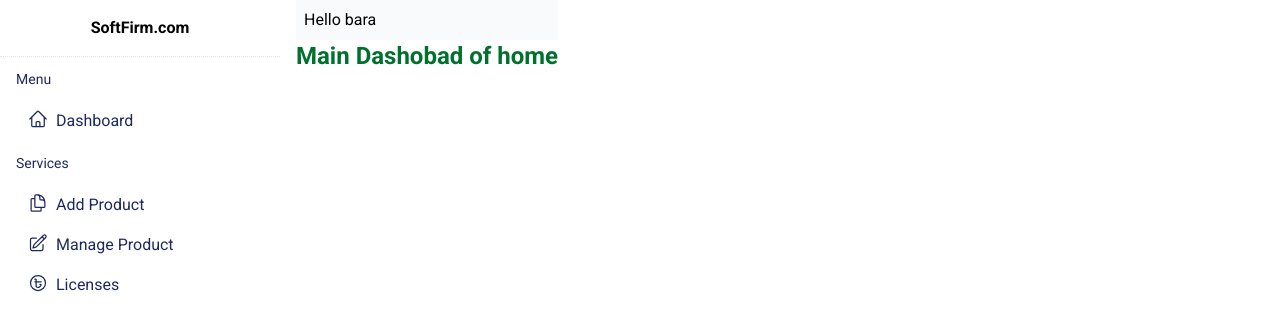
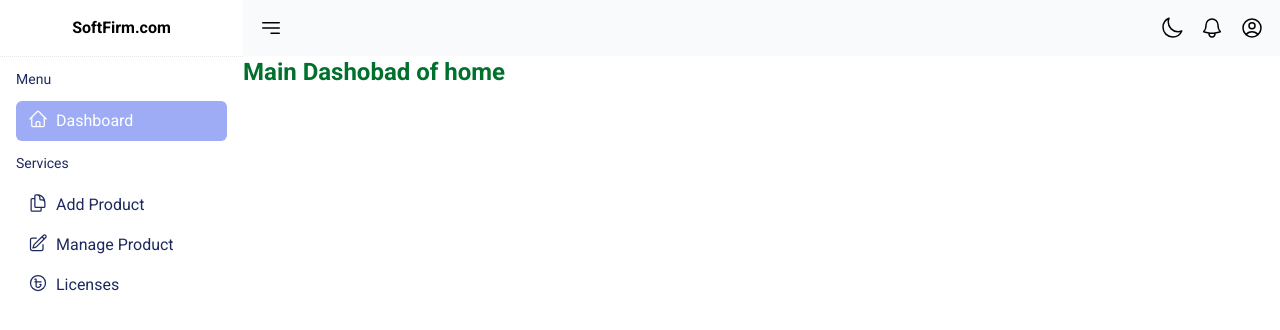
Before and after one commit to ashaansojib/firmwarehub, a React (Vite) app: page /admin in a window 1280 px wide. Shown: the top 330 px of the page. Built offline with nearby package versions, Linux system fonts and the light colour scheme.

Commit message:
active dashboard nav link

```diff
--- a/src/index.css
+++ b/src/index.css
@@ -86,3 +86,11 @@ header{
 .footer-link li{
   @apply underline
 }
+
+/* dashboard */
+.dashboard-menu{
+  @apply flex gap-2 px-3 py-2 hover:bg-[#9eabf5] hover:text-white rounded-md
+}
+.d-active{
+  @apply flex gap-2 px-3 py-2 bg-[#9eabf5] text-white rounded-md
+}
--- a/src/layout/Dashboard.jsx
+++ b/src/layout/Dashboard.jsx
@@ -1,20 +1,19 @@
 import React from 'react';
 import { Outlet, useLocation } from 'react-router-dom';
 import DashboardAside from '../pages/dashboard/DashboardAside';
+import DashboardHeader from '../pages/dashboard/DashboardHeader';
 
 const Dashboard = () => {
     const router = useLocation();
     console.log(router.pathname);
     return (
-        <section>
-            <div className='flex gap-4'>
-                <DashboardAside />
-                <div>
-                    <header>Hello bara</header>
-                    {
-                        router.pathname === '/admin' ? <h2>Main Dashobad of home</h2> : <Outlet />
-                    }
-                </div>
+        <section className='flex justify-between'>
+            <DashboardAside />
+            <div className='w-full'>
+                <DashboardHeader />
+                {
+                    router.pathname === '/admin' ? <h2>Main Dashobad of home</h2> : <Outlet />
+                }
             </div>
         </section>
     );
--- a/src/pages/dashboard/DashboardAside.jsx
+++ b/src/pages/dashboard/DashboardAside.jsx
@@ -1,15 +1,16 @@
 import React from 'react';
-import { Link, NavLink } from 'react-router-dom';
+import { Link, NavLink, useLocation } from 'react-router-dom';
 
 const DashboardAside = () => {
+    const loca = useLocation();
     return (
-        <aside className='w-[280px]'>
+        <aside className='w-[300px]'>
             <h3 className='border-b border-dotted p-4 text-center'>SoftFirm.com</h3>
             {/* menus */}
             <div className='text-secondary px-4'>
                 <span className='py-3 inline-block text-sm'>Menu</span>
                 <ul>
-                    <NavLink to="/" className='flex gap-2 px-3 py-2 hover:bg-[#9eabf5] hover:text-white rounded-md'>
+                    <NavLink to="/" className={`${loca.pathname === '/admin' ? 'd-active' : 'dashboard-menu'}`}>
                         <svg xmlns="http://www.w3.org/2000/svg" fill="none" viewBox="0 0 24 24" strokeWidth={1.5} stroke="currentColor" className="size-5">
                             <path strokeLinecap="round" strokeLinejoin="round" d="m2.25 12 8.954-8.955c.44-.439 1.152-.439 1.591 0L21.75 12M4.5 9.75v10.125c0 .621.504 1.125 1.125 1.125H9.75v-4.875c0-.621.504-1.125 1.125-1.125h2.25c.621 0 1.125.504 1.125 1.125V21h4.125c.621 0 1.125-.504 1.125-1.125V9.75M8.25 21h8.25" />
                         </svg>
@@ -18,19 +19,19 @@ const DashboardAside = () => {
                 </ul>
                 <span className='py-3 inline-block text-sm'>Services</span>
                 <ul>
-                    <NavLink to="/" className='flex gap-2 px-3 py-2 hover:bg-[#9eabf5] hover:text-white rounded-md'>
+                    <NavLink to="/" className='dashboard-menu'>
                         <svg xmlns="http://www.w3.org/2000/svg" fill="none" viewBox="0 0 24 24" strokeWidth={1.5} stroke="currentColor" className="size-5">
                             <path strokeLinecap="round" strokeLinejoin="round" d="M15.75 17.25v3.375c0 .621-.504 1.125-1.125 1.125h-9.75a1.125 1.125 0 0 1-1.125-1.125V7.875c0-.621.504-1.125 1.125-1.125H6.75a9.06 9.06 0 0 1 1.5.124m7.5 10.376h3.375c.621 0 1.125-.504 1.125-1.125V11.25c0-4.46-3.243-8.161-7.5-8.876a9.06 9.06 0 0 0-1.5-.124H9.375c-.621 0-1.125.504-1.125 1.125v3.5m7.5 10.375H9.375a1.125 1.125 0 0 1-1.125-1.125v-9.25m12 6.625v-1.875a3.375 3.375 0 0 0-3.375-3.375h-1.5a1.125 1.125 0 0 1-1.125-1.125v-1.5a3.375 3.375 0 0 0-3.375-3.375H9.75" />
                         </svg>
                         <span>Add Product</span>
                     </NavLink>
-                    <NavLink to="/" className='flex gap-2 px-3 py-2 hover:bg-[#9eabf5] hover:text-white rounded-md'>
+                    <NavLink to="/" className='dashboard-menu'>
                         <svg xmlns="http://www.w3.org/2000/svg" fill="none" viewBox="0 0 24 24" strokeWidth={1.5} stroke="currentColor" className="size-5">
                             <path strokeLinecap="round" strokeLinejoin="round" d="m16.862 4.487 1.687-1.688a1.875 1.875 0 1 1 2.652 2.652L10.582 16.07a4.5 4.5 0 0 1-1.897 1.13L6 18l.8-2.685a4.5 4.5 0 0 1 1.13-1.897l8.932-8.931Zm0 0L19.5 7.125M18 14v4.75A2.25 2.25 0 0 1 15.75 21H5.25A2.25 2.25 0 0 1 3 18.75V8.25A2.25 2.25 0 0 1 5.25 6H10" />
                         </svg>
                         <span>Manage Product</span>
                     </NavLink>
-                    <NavLink to="/" className='flex gap-2 px-3 py-2 hover:bg-[#9eabf5] hover:text-white rounded-md'>
+                    <NavLink to="/" className='dashboard-menu'>
                         <svg xmlns="http://www.w3.org/2000/svg" fill="none" viewBox="0 0 24 24" strokeWidth={1.5} stroke="currentColor" className="size-5">
                             <path strokeLinecap="round" strokeLinejoin="round" d="m8.25 7.5.415-.207a.75.75 0 0 1 1.085.67V10.5m0 0h6m-6 0h-1.5m1.5 0v5.438c0 .354.161.697.473.865a3.751 3.751 0 0 0 5.452-2.553c.083-.409-.263-.75-.68-.75h-.745M21 12a9 9 0 1 1-18 0 9 9 0 0 1 18 0Z" />
                         </svg>
--- /dev/null
+++ b/src/pages/dashboard/DashboardHeader.jsx
@@ -0,0 +1,25 @@
+import React from 'react';
+
+const DashboardHeader = () => {
+    return (
+        <div className='p-4 bg-slate-50 flex justify-between'>
+            <svg xmlns="http://www.w3.org/2000/svg" fill="none" viewBox="0 0 24 24" strokeWidth={1.5} stroke="currentColor" className="size-6">
+                <path strokeLinecap="round" strokeLinejoin="round" d="M3.75 6.75h16.5M3.75 12h16.5M12 17.25h8.25" />
+            </svg>
+            <div className='flex gap-4'>
+                <svg xmlns="http://www.w3.org/2000/svg" fill="none" viewBox="0 0 24 24" strokeWidth={1.5} stroke="currentColor" className="size-6">
+                    <path strokeLinecap="round" strokeLinejoin="round" d="M21.752 15.002A9.72 9.72 0 0 1 18 15.75c-5.385 0-9.75-4.365-9.75-9.75 0-1.33.266-2.597.748-3.752A9.753 9.753 0 0 0 3 11.25C3 16.635 7.365 21 12.75 21a9.753 9.753 0 0 0 9.002-5.998Z" />
+                </svg>
+                <svg xmlns="http://www.w3.org/2000/svg" fill="none" viewBox="0 0 24 24" strokeWidth={1.5} stroke="currentColor" className="size-6">
+                    <path strokeLinecap="round" strokeLinejoin="round" d="M14.857 17.082a23.848 23.848 0 0 0 5.454-1.31A8.967 8.967 0 0 1 18 9.75V9A6 6 0 0 0 6 9v.75a8.967 8.967 0 0 1-2.312 6.022c1.733.64 3.56 1.085 5.455 1.31m5.714 0a24.255 24.255 0 0 1-5.714 0m5.714 0a3 3 0 1 1-5.714 0" />
+                </svg>
+                <svg xmlns="http://www.w3.org/2000/svg" fill="none" viewBox="0 0 24 24" strokeWidth={1.5} stroke="currentColor" className="size-6">
+                    <path strokeLinecap="round" strokeLinejoin="round" d="M17.982 18.725A7.488 7.488 0 0 0 12 15.75a7.488 7.488 0 0 0-5.982 2.975m11.963 0a9 9 0 1 0-11.963 0m11.963 0A8.966 8.966 0 0 1 12 21a8.966 8.966 0 0 1-5.982-2.275M15 9.75a3 3 0 1 1-6 0 3 3 0 0 1 6 0Z" />
+                </svg>
+
+            </div>
+        </div>
+    );
+};
+
+export default DashboardHeader;
```
